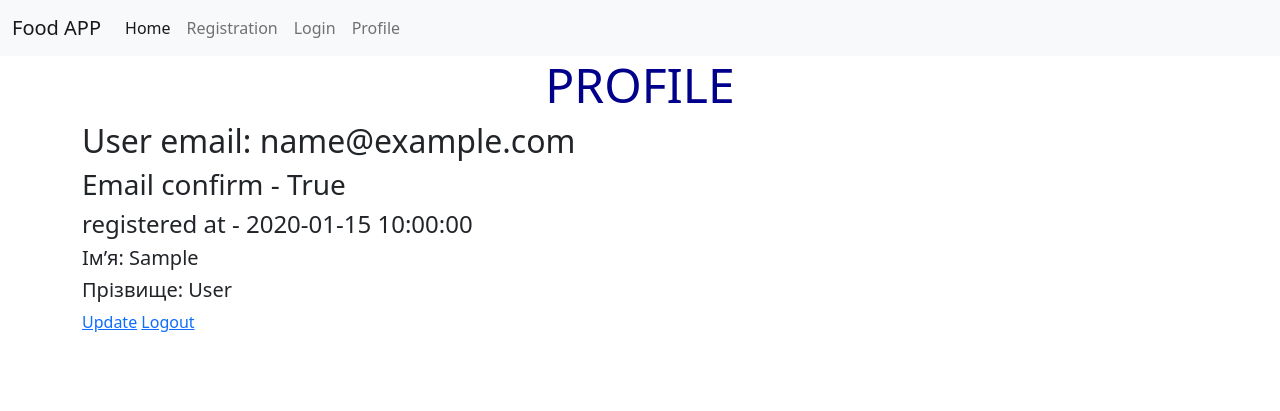
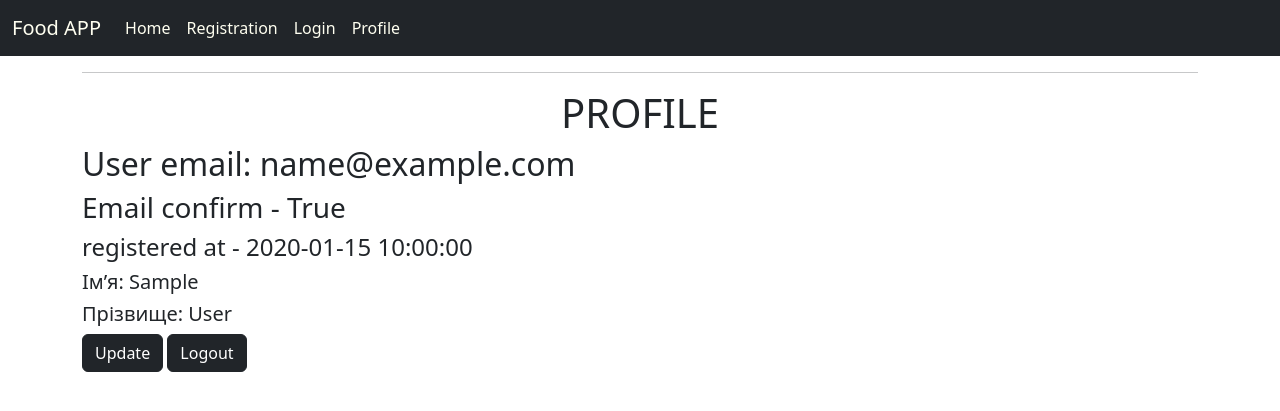
Before and after one commit to qnazar/Q24---food-manager, a Flask app: page /user/1 in a window 1280 px wide. Shown: the top 411 px of the page. Run offline with Flask 2, Linux system fonts and the light colour scheme; a user stored in the database is signed in; tables that the repository leaves empty hold one stand-in row (values such as "Sample post").

Commit message:
some style changes

```diff
--- a/static/css/styles.css
+++ b/static/css/styles.css
@@ -1,8 +1,8 @@
-h1 {
-    color: darkblue;
-    font-size: 48px;
-}
 
 .form {
     width: 50%;
 }
+
+.nav-link, .navbar-brand {
+    color: ivory;
+}
--- a/templates/home.html
+++ b/templates/home.html
@@ -3,5 +3,5 @@
 {% block content %}
 {{ super() }}
 <hr>
-<center><h1>This is my Home Page</h1></center>
+<center><h1 class="text-dark">This is my Home Page</h1></center>
 {% endblock %}
--- a/templates/navbar.html
+++ b/templates/navbar.html
@@ -1,4 +1,4 @@
-<nav class="navbar navbar-expand-lg bg-light">
+<nav class="navbar navbar-expand-lg bg-dark text-bg-light">
   <div class="container-fluid">
     <a class="navbar-brand" href="{{ url_for('index') }}">Food APP</a>
     <button class="navbar-toggler" type="button" data-bs-toggle="collapse" data-bs-target="#navbarSupportedContent" aria-controls="navbarSupportedContent" aria-expanded="false" aria-label="Toggle navigation">
@@ -9,7 +9,7 @@
       <ul class="navbar-nav me-auto mb-2 mb-lg-0">
 
         <li class="nav-item">
-          <a class="nav-link active" aria-current="page" href="{{ url_for('index') }}">Home</a>
+          <a class="nav-link" aria-current="page" href="{{ url_for('index') }}">Home</a>
         </li>
 
         <li class="nav-item">
--- a/templates/user.html
+++ b/templates/user.html
@@ -7,32 +7,16 @@
             <button type="button" class="btn-close" data-bs-dismiss="alert" aria-label="Close"></button>
     </div>
     {% endfor %}
-    <h1 align="center">PROFILE</h1>
+    <hr>
+    <h1 align="center" class="text-dark">PROFILE</h1>
 <h2>User email: {{ user.email }}</h2>
     <h3>Email confirm - {{ user.email_confirmed }}</h3>
     <h4>registered at - {{ user.registration_date }}</h4>
     <h5>Ім’я: {{ person.first_name }}</h5>
     <h5>Прізвище: {{ person.last_name }}</h5>
 
+    <a class="btn btn-dark" href="{{ url_for('update_personal_info', id=user.id) }}">Update</a>
 
-
-{#    <div class="shadow-lg p-3 mb-5 bg-body rounded">#}
-{#    <form method="post">#}
-{#    {{ form.hidden_tag() }}#}
-{##}
-{#    {{ form.first_name.label(class="form-label") }}#}
-{#    {{ form.first_name(class="form-control") }}#}
-{#    <br>#}
-{#    {{ form.last_name.label(class="form-label") }}#}
-{#    {{ form.last_name(class="form-control") }}#}
-{#    <br>#}
-{##}
-{#    {{ form.submit(class="btn btn-secondary") }}#}
-{##}
-{#    </form>#}
-{#    </div>#}
-
-    <a href="{{ url_for('update_personal_info', id=user.id) }}">Update</a>
-    <a href="{{ url_for('logout') }}">Logout</a>
+    <a class="btn btn-dark" href="{{ url_for('logout') }}">Logout</a>
 
 {% endblock %}
```
